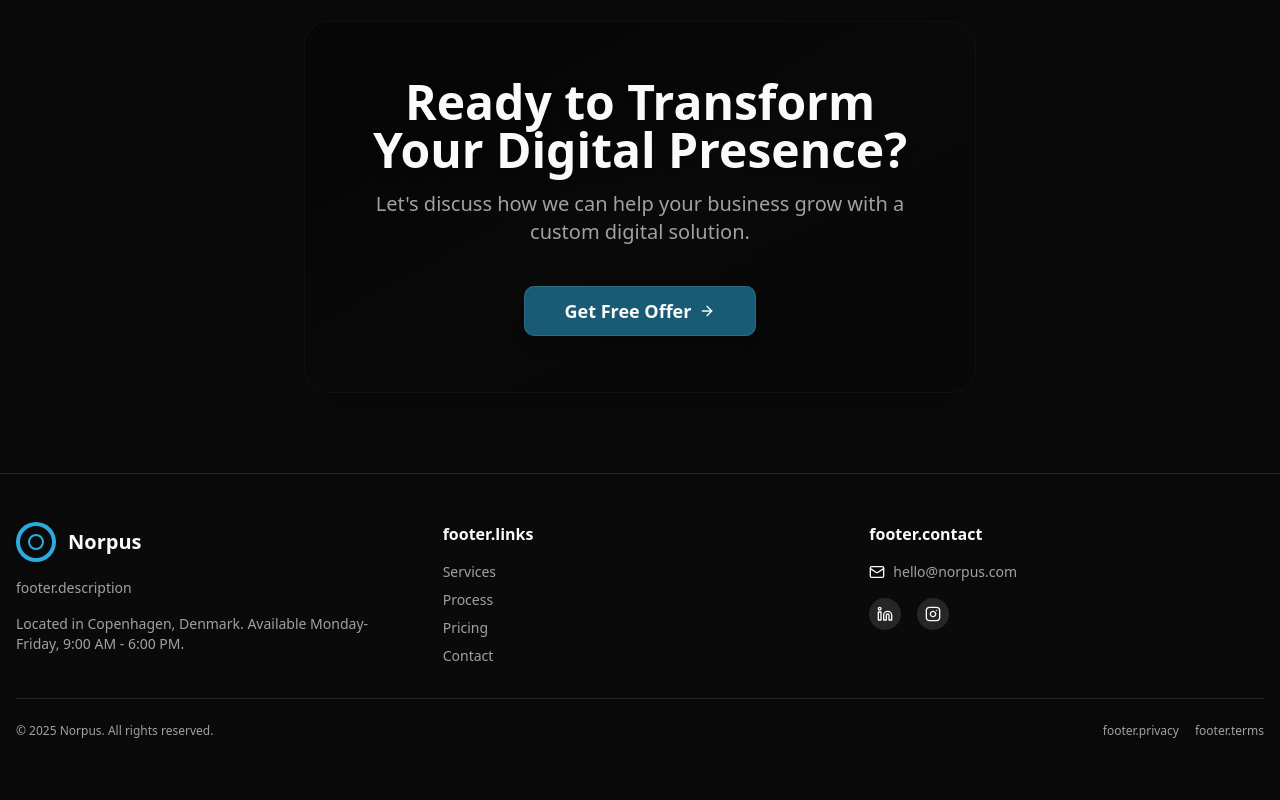
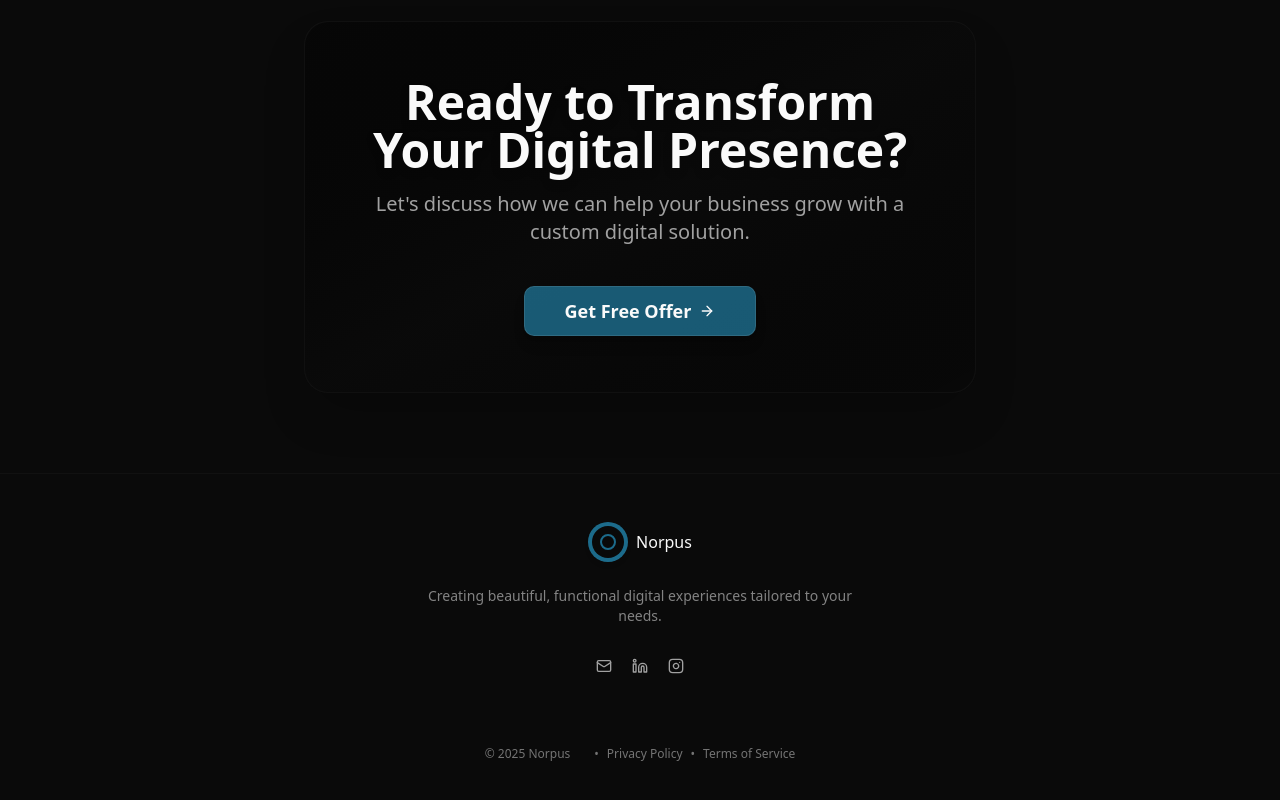
Before and after one commit to Abdulhamidsa/norpus, a Next.js app: page / in a window 1280 px wide. Shown: the part 4707-5507 px from the top of the page. Built offline with nearby package versions, Linux system fonts and the light colour scheme.

Commit message:
feat: update Footer component layout and add translation keys for footer content

```diff
--- a/src/components/Footer.tsx
+++ b/src/components/Footer.tsx
@@ -8,89 +8,52 @@ export const Footer = () => {
   const currentYear = new Date().getFullYear();
 
   return (
-    <>
-      {/* Footer */}
-      <footer className="py-12 border-t bg-background/80">
-        <div className="container mx-auto px-4">
-          <div className="grid grid-cols-1 md:grid-cols-3 gap-8 mb-8">
-            {/* Company Info */}
-            <div>
-              <Link href="/" className="flex items-center gap-3 mb-4">
-                <div className="w-10 h-10 rounded-full bg-gradient-to-r from-primary to-secondary p-1 shadow-md">
+    <footer className="border-t border-border/30">
+      <div className="container mx-auto px-6 py-12">
+        {/* Main footer content */}
+        <div className="flex flex-col items-center text-center mb-10">
+          {/* Logo */}
+          <Link href="/" className="inline-flex items-center gap-2 mb-6">
+            <div className="w-10 h-10 rounded-full bg-gradient-to-r from-primary to-secondary p-1 shadow-md animate-pulse">
               <div className="w-full h-full bg-background rounded-full flex items-center justify-center">
                 <div className="w-4 h-4 rounded-full border-2 border-secondary"></div>
               </div>
             </div>
-                <span className="text-xl font-bold">Norpus</span>
+            <span className="text-base font-medium">Norpus</span>
           </Link>
-              <p className="text-sm text-muted-foreground mb-4">{t("footer.description") || "Creating beautiful, functional digital experiences tailored to your needs."}</p>
-              <p className="text-sm text-muted-foreground">{t("footer.location")}</p>
-            </div>
 
-            {/* Links */}
-            <div>
-              <h3 className="font-bold mb-4">{t("footer.links") || "Quick Links"}</h3>
-              <ul className="space-y-2 text-sm">
-                <li>
-                  <Link href="/#services" className="text-muted-foreground hover:text-primary transition-colors">
-                    {t("nav.services")}
-                  </Link>
-                </li>
-                <li>
-                  <Link href="/#process" className="text-muted-foreground hover:text-primary transition-colors">
-                    {t("nav.process")}
-                  </Link>
-                </li>
-                <li>
-                  <Link href="/#pricing" className="text-muted-foreground hover:text-primary transition-colors">
-                    {t("nav.pricing")}
-                  </Link>
-                </li>
-                <li>
-                  <Link href="/#contact" className="text-muted-foreground hover:text-primary transition-colors">
-                    {t("nav.contact")}
-                  </Link>
-                </li>
-              </ul>
-            </div>
+          {/* Description - Minimal & centered */}
+          <p className="text-sm text-muted-foreground/80 max-w-md mb-8">{t("footer.description")}</p>
 
-            {/* Contact & Social */}
-            <div>
-              <h3 className="font-bold mb-4">{t("footer.contact") || "Get in Touch"}</h3>
-              <div className="flex items-center gap-2 text-sm mb-4">
+          {/* Social Links - Clean horizontal layout */}
+          <div className="flex items-center justify-center gap-5 mb-8">
+            <a href="mailto:hello@norpus.com" className="text-muted-foreground hover:text-primary transition-colors" aria-label="Email">
               <Mail className="h-4 w-4" />
-                <a href="mailto:hello@norpus.com" className="text-muted-foreground hover:text-primary transition-colors">
-                  hello@norpus.com
             </a>
-              </div>
-
-              <div className="flex items-center gap-4 mt-4">
-                <a href="https://linkedin.com/company/norpus" target="_blank" rel="noopener noreferrer" className="w-8 h-8 rounded-full bg-muted flex items-center justify-center hover:bg-primary/20 transition-colors" aria-label="LinkedIn">
+            <a href="https://linkedin.com/company/norpus" target="_blank" rel="noopener noreferrer" className="text-muted-foreground hover:text-primary transition-colors" aria-label="LinkedIn">
               <Linkedin className="h-4 w-4" />
             </a>
-                <a href="https://instagram.com/norpus" target="_blank" rel="noopener noreferrer" className="w-8 h-8 rounded-full bg-muted flex items-center justify-center hover:bg-primary/20 transition-colors" aria-label="Instagram">
+            <a href="https://instagram.com/norpus" target="_blank" rel="noopener noreferrer" className="text-muted-foreground hover:text-primary transition-colors" aria-label="Instagram">
               <Instagram className="h-4 w-4" />
             </a>
           </div>
         </div>
-          </div>
 
-          <div className="border-t pt-6 flex flex-col md:flex-row justify-between items-center">
-            <p className="text-xs text-muted-foreground mb-2 md:mb-0">
-              © {currentYear} Norpus. {t("footer.rights")}
-            </p>
-
-            <div className="flex gap-4 text-xs">
-              <Link href="/privacy" className="text-muted-foreground hover:text-primary transition-colors">
-                {t("footer.privacy") || "Privacy Policy"}
+        {/* Footer bottom: Legal & copyright */}
+        <div className="flex flex-col sm:flex-row items-center justify-center gap-4 text-xs text-muted-foreground/70">
+          <p>© {currentYear} Norpus</p>
+          <div className="flex items-center">
+            <span className="hidden sm:block mx-2">•</span>
+            <Link href="/privacy" className="hover:text-primary transition-colors">
+              {t("footer.privacy")}
             </Link>
-              <Link href="/terms" className="text-muted-foreground hover:text-primary transition-colors">
-                {t("footer.terms") || "Terms of Service"}
+            <span className="mx-2">•</span>
+            <Link href="/terms" className="hover:text-primary transition-colors">
+              {t("footer.terms")}
             </Link>
           </div>
         </div>
       </div>
     </footer>
-    </>
   );
 };
--- a/src/hooks/use-translation.tsx
+++ b/src/hooks/use-translation.tsx
@@ -145,6 +145,10 @@ const translations = {
 
     "footer.location": "Located in Copenhagen, Denmark. Available Monday-Friday, 9:00 AM - 6:00 PM.",
     "footer.rights": "All rights reserved.",
+    "footer.description": "Creating beautiful, functional digital experiences tailored to your needs.",
+    "footer.contact": "Get in Touch",
+    "footer.privacy": "Privacy Policy",
+    "footer.terms": "Terms of Service",
 
     "language.toggle": "Dansk",
 
@@ -329,6 +333,10 @@ const translations = {
 
     "footer.location": "Beliggende i København, Danmark. Tilgængelig mandag-fredag, 9:00 - 18:00.",
     "footer.rights": "Alle rettigheder forbeholdes.",
+    "footer.description": "Vi skaber smukke og funktionelle digitale oplevelser tilpasset dine behov.",
+    "footer.contact": "Kontakt Os",
+    "footer.privacy": "Privatlivspolitik",
+    "footer.terms": "Handelsbetingelser",
 
     "language.toggle": "English",
     "whyus.title": "Hvorfor Vælge Os",
```
Lines whose indentation alone changed are shown as unchanged.
